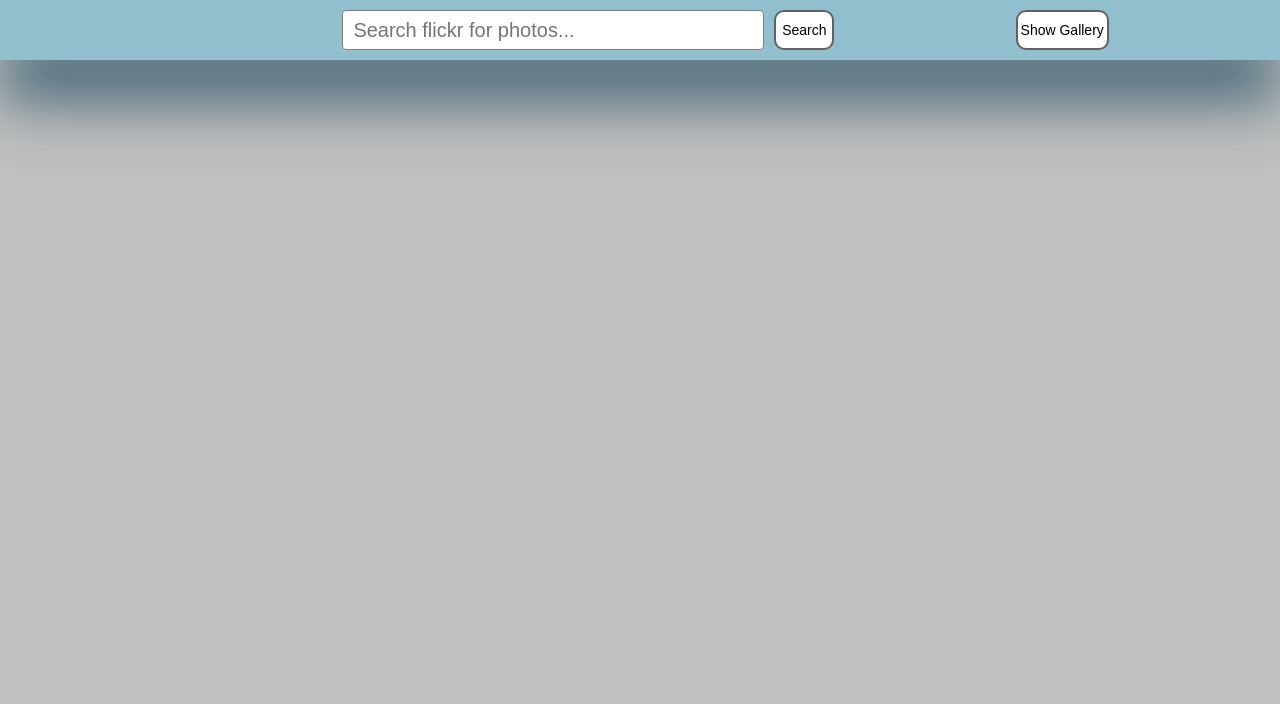
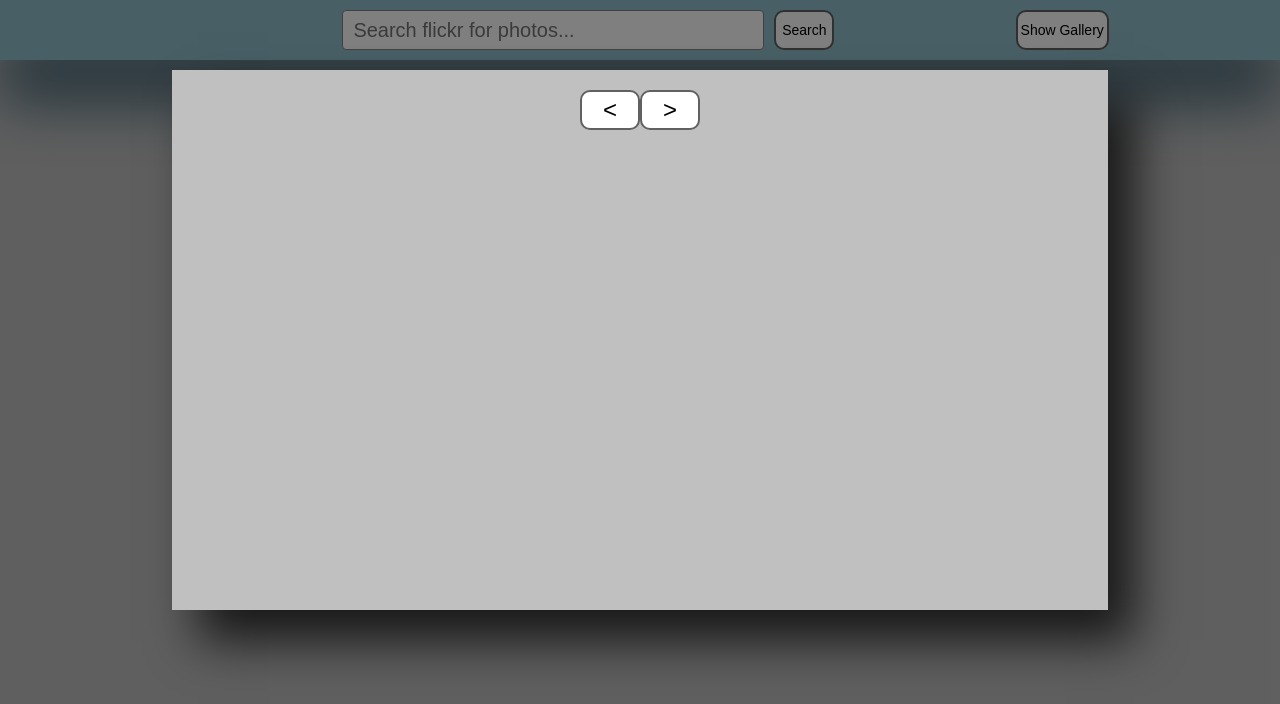
Before and after one commit to monstermaria/flickr-app-react, a React (Create React App) app: page / in a window 1280 px wide. Both pictures are taken after a click on the button "Show Gallery". Shown: the top 704 px of the page. Built offline with nearby package versions, Linux system fonts and the light colour scheme.

Commit message:
Implemented the gallery and ist functions

```diff
--- a/src/App.js
+++ b/src/App.js
@@ -47,6 +47,7 @@ class App extends React.Component {
     };
 
     removeFromGallery = (urlToRemove) => {
+        // console.log(urlToRemove);
         this.setState({
             gallery: this.state.gallery.filter((url) => {
                 return url !== urlToRemove;
@@ -71,7 +72,10 @@ class App extends React.Component {
                     addToGallery={this.addToGallery}
                     removeFromGallery={this.removeFromGallery}
                 />
-                <Gallery />
+                <Gallery
+                    photos={this.state.gallery}
+                    removeFromGallery={this.removeFromGallery}
+                />
             </div>
         );
     }
--- a/src/components/Gallery.js
+++ b/src/components/Gallery.js
@@ -1,24 +1,91 @@
 import React from "react";
+import PropTypes from "prop-types";
 
 class Gallery extends React.Component {
+    hideGallery = (event) => {
+        console.log("gallery clicked");
+        if (event.target.classList.contains("gallery")) {
+            console.log("gallery found, hiding it");
+            event.target.classList.remove("visible");
+        }
+    };
+
+    getListItem = (url, index) => {
+        const visibility = index === 0 ? "visible" : "";
+        const bigUrl = url.replace(/(_m\.jpg$)/, ".jpg");
+
+        return (
+            <li key={index} className={visibility}>
+                <img src={bigUrl} alt={url} />
+                <div
+                    className="gallery__X"
+                    onClick={this.props.removeFromGallery.bind(null, url)}
+                >
+                    X
+                </div>
+            </li>
+        );
+    };
+
+    previousItem = (event) => {
+        console.log("previous");
+        const current = document.querySelector(".gallery__list .visible");
+        if (current && current.previousElementSibling) {
+            current.classList.remove("visible");
+            current.previousElementSibling.classList.add("visible");
+        }
+    };
+
+    nextItem = (event) => {
+        console.log("next");
+        const current = document.querySelector(".gallery__list .visible");
+        if (current && current.nextElementSibling) {
+            current.classList.remove("visible");
+            current.nextElementSibling.classList.add("visible");
+        }
+    };
+
     render() {
+        // console.log(this.props.photos);
         return (
-            <div className="gallery">
-                <div className="gallery__content">
-                    <div className="gallery__controls">
+            <div className="gallery" onClick={this.hideGallery}>
+                <div
+                    className="gallery__content"
+                    onClick={(event) => {
+                        console.log("gallery__content clicked");
+                    }}
+                >
+                    <div
+                        className="gallery__controls"
+                        onClick={() => console.log("gallery__controls clicked")}
+                    >
                         {/* <!-- <div class='gallery__control-spacer'></div> --> */}
-                        <button className="gallery__control-left">
-                            Left Arrow
+                        <button
+                            className="gallery__control-left"
+                            onClick={this.previousItem}
+                        >
+                            {"<"}
                         </button>
-                        <button className="gallery__control-right">
-                            Right Arrow
+                        <button
+                            className="gallery__control-right"
+                            onClick={this.nextItem}
+                        >
+                            {">"}
                         </button>
                         {/* <!-- <a class='gallery__control-removeall'>Remove all</a> --> */}
                     </div>
+                    <ul className="gallery__list">
+                        {this.props.photos.map(this.getListItem)}
+                    </ul>
                 </div>
             </div>
         );
     }
 }
 
+Gallery.propTypes = {
+    photos: PropTypes.array.isRequired,
+    removeFromGallery: PropTypes.func.isRequired
+};
+
 export default Gallery;
--- a/src/components/Header.js
+++ b/src/components/Header.js
@@ -3,13 +3,22 @@ import PropTypes from "prop-types";
 import SearchPictures from "./SearchPictures";
 
 class Header extends React.Component {
+    showGallery = () => {
+        document.querySelector(".gallery").classList.add("visible");
+    };
+
     render() {
         return (
             <div className="controls">
                 <div className="logo__wrapper"></div>
                 <SearchPictures setSearchResult={this.props.setSearchResult} />
                 <div className="gallery-button__wrapper">
-                    <button className="gallery-button">Show Gallery</button>
+                    <button
+                        className="gallery-button"
+                        onClick={this.showGallery}
+                    >
+                        Show Gallery
+                    </button>
                 </div>
             </div>
         );
--- a/src/components/SearchResults.js
+++ b/src/components/SearchResults.js
@@ -7,8 +7,8 @@ class SearchResults extends React.Component {
     }
 
     toggleSelected = (event) => {
-        console.log(event.target);
-        event.stopPropagation();
+        // console.log(event.target);
+        // event.stopPropagation();
         const classList = event.target.classList;
         if (classList.contains("selected")) {
             classList.remove("selected");
```
